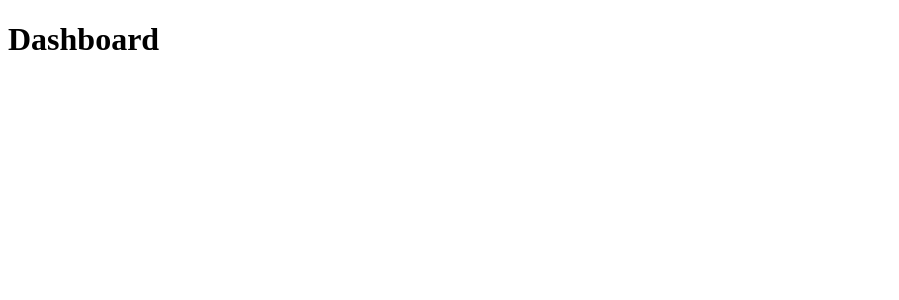
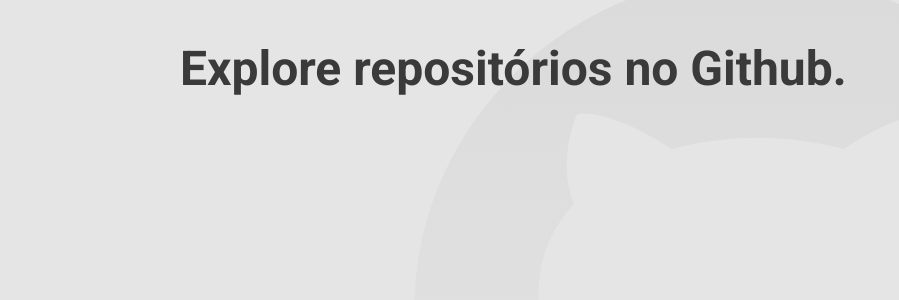
Before and after one commit to Ruteski/projeto-github, a React (Create React App) app: page / in a window 1280 px wide. Shown: the top 300 px of the page, without its empty margins (0-899 px from the left). Built offline with nearby package versions, Linux system fonts and the light colour scheme.

Commit message:
instalacao e configuracao styled components

```diff
--- a/package.json
+++ b/package.json
@@ -9,10 +9,12 @@
     "@types/jest": "^24.0.0",
     "@types/node": "^12.0.0",
     "@types/react": "^16.9.0",
+    "@types/styled-components": "^5.1.3",
     "react": "^16.13.1",
     "react-dom": "^16.13.1",
     "react-router-dom": "^5.2.0",
     "react-scripts": "3.4.3",
+    "styled-components": "^5.2.0",
     "typescript": "~3.7.2"
   },
   "scripts": {
@@ -34,10 +36,10 @@
     ]
   },
   "devDependencies": {
+    "@types/react-dom": "^16.9.0",
+    "@types/react-router-dom": "^5.1.5",
     "@typescript-eslint/eslint-plugin": "^4.2.0",
     "@typescript-eslint/parser": "^4.2.0",
-    "@types/react-dom": "^16.9.0",
-    "@types/react-router-dom": "^5.1.5",
     "eslint": "6.8.0",
     "eslint-config-airbnb": "^18.2.0",
     "eslint-config-prettier": "^6.11.0",
--- a/public/index.html
+++ b/public/index.html
@@ -6,6 +6,10 @@
     <meta name="theme-color" content="#3A3A3A" />
 
     <title>Github Explorer</title>
+    <link
+      href="https://fonts.googleapis.com/css2?family=Roboto:wght@400;700&display=swap"
+      rel="stylesheet"
+    />
   </head>
   <body>
     <noscript>You need to enable JavaScript to run this app.</noscript>
--- a/src/App.tsx
+++ b/src/App.tsx
@@ -1,13 +1,17 @@
 import React from 'react';
 import { BrowserRouter } from 'react-router-dom';
 
+import GlobalStyle from './styles/global';
 import Routes from './routes';
 
 const App: React.FC = () => {
   return (
-    <BrowserRouter>
-      <Routes />
-    </BrowserRouter>
+    <>
+      <BrowserRouter>
+        <Routes />
+      </BrowserRouter>
+      <GlobalStyle />
+    </>
   );
 };
 
--- a/src/pages/Dashboard/index.tsx
+++ b/src/pages/Dashboard/index.tsx
@@ -1,7 +1,9 @@
 import React from 'react';
 
+import * as Style from './styles';
+
 const Dashboard: React.FC = () => {
-  return <h1>Dashboard</h1>;
+  return <Style.Title>Explore repositórios no Github.</Style.Title>;
 };
 
 export default Dashboard;
--- /dev/null
+++ b/src/pages/Dashboard/styles.ts
@@ -0,0 +1,8 @@
+import styled from 'styled-components';
+
+export const Container = styled.div``;
+
+export const Title = styled.h1`
+  font-size: 48px;
+  color: #3a3a3a;
+`;
--- /dev/null
+++ b/src/pages/Repository/styles.ts
@@ -0,0 +1,3 @@
+import styled from 'styled-components';
+
+export const Container = styled.div``;
--- /dev/null
+++ b/src/styles/global.ts
@@ -0,0 +1,32 @@
+import { createGlobalStyle } from 'styled-components';
+
+import githubBackground from '../assets/github-background.svg';
+
+export default createGlobalStyle`
+  *{
+    margin: 0;
+    padding: 0;
+    outline: 0;
+    box-sizing: border-box;
+  }
+
+  body{
+    background: #E5E5E5 url(${githubBackground}) no-repeat 70% top ;
+    -webkit-font-smoothing: antialiased;
+  }
+
+  body, input, button{
+    font: 16px Roboto, sans-serif;
+  }
+
+  #root {
+    max-width: 960px;
+    margin: 0 auto;
+    padding: 40px 20px;
+  }
+
+  button{
+    cursor: pointer;
+  }
+
+`;
```
Also changed, not shown: src/assets/github-background.svg (added), 1 other file (tests, documents, lock files or other folders).
